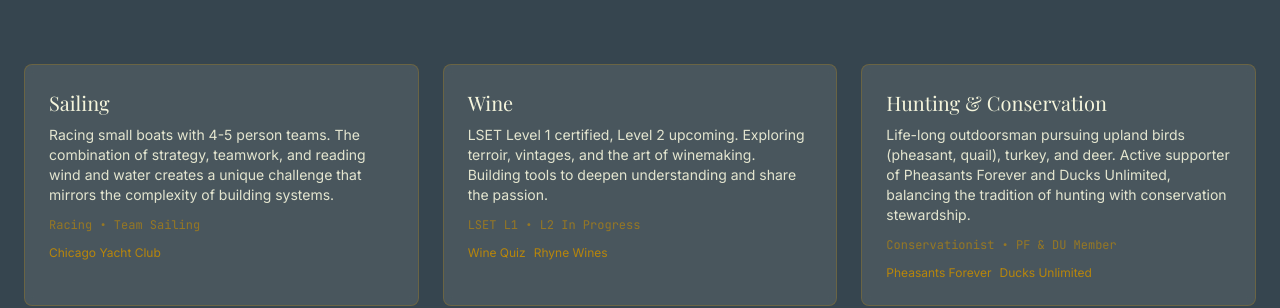
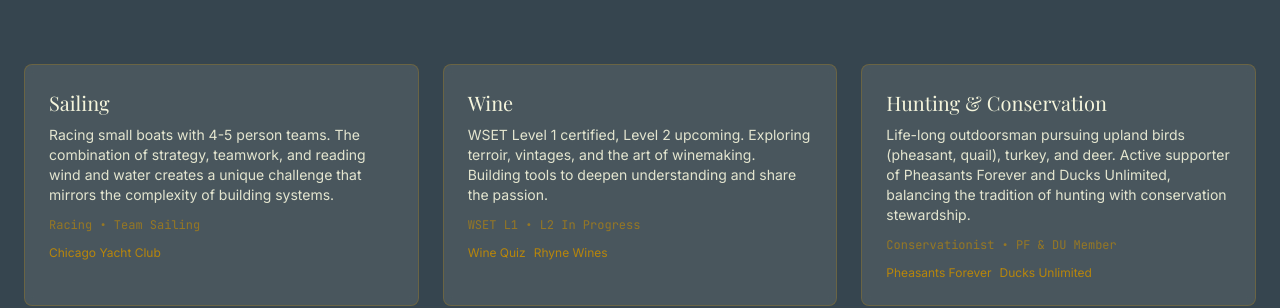
Before and after one commit to therealtplum/therealtplum-web, a Next.js app: page / in a window 1280 px wide. Shown: the part 4260-4568 px from the top of the page. Built offline with nearby package versions, Linux system fonts and the light colour scheme.

Commit message:
Fix typo: LSET -> WSET (Wine & Spirit Education Trust)

```diff
--- a/src/components/PersonalInterests.tsx
+++ b/src/components/PersonalInterests.tsx
@@ -15,8 +15,8 @@ const interests = [
   },
   {
     title: "Wine",
-    description: "LSET Level 1 certified, Level 2 upcoming. Exploring terroir, vintages, and the art of winemaking. Building tools to deepen understanding and share the passion.",
-    details: "LSET L1 • L2 In Progress",
+    description: "WSET Level 1 certified, Level 2 upcoming. Exploring terroir, vintages, and the art of winemaking. Building tools to deepen understanding and share the passion.",
+    details: "WSET L1 • L2 In Progress",
     links: [
       { name: "Wine Quiz", url: "https://wine-quiz.com" },
       { name: "Rhyne Wines", url: "https://rhynewines.com" },
```
